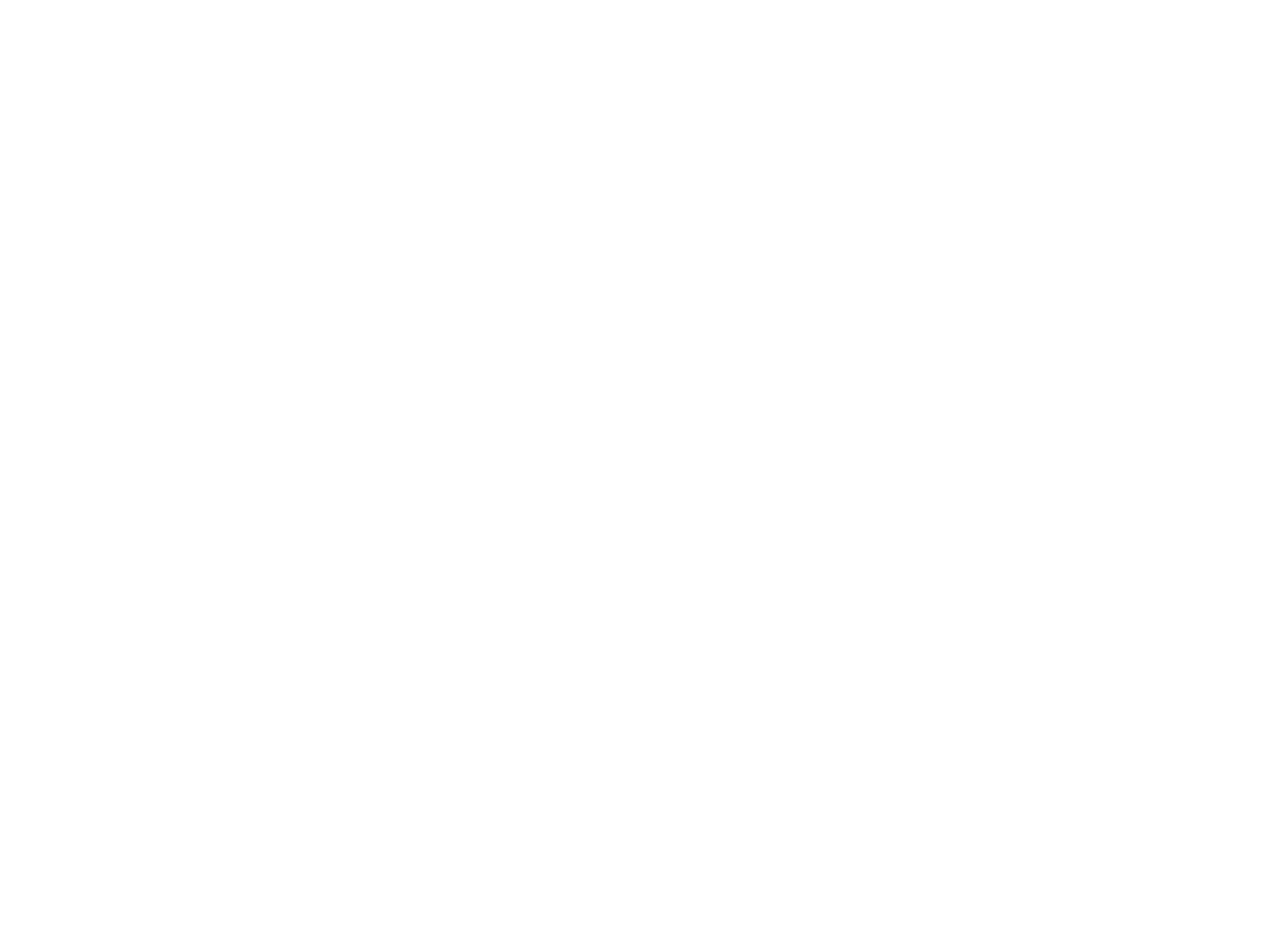
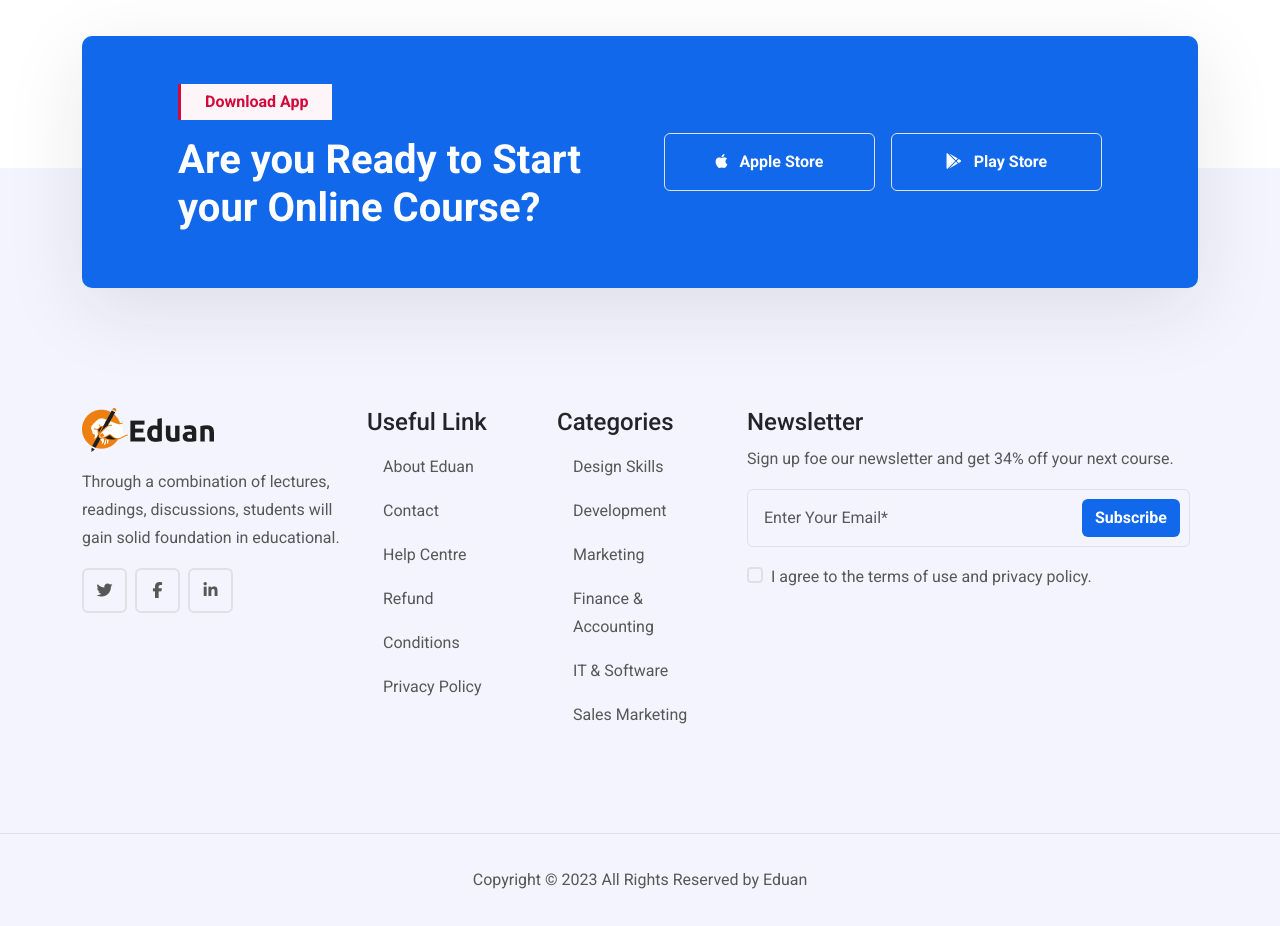
Before and after one commit to IMostafaR/edu-ui-project, a React (Vite) app: page / in a window 1280 px wide. Shown: the part 7180-8106 px from the top of the page. Before the commit the page ends 7096 px from the top, so only its background shows below. Built offline with nearby package versions, Linux system fonts and the light colour scheme; a web font is replaced by a local one.

Commit message:
creating footer

```diff
--- a/src/components/Layout.jsx
+++ b/src/components/Layout.jsx
@@ -1,13 +1,13 @@
+import Footer from "../shared/footer/Footer.jsx";
 import Navbar from "../shared/navbar/Navbar.jsx";
-import { Outlet, useNavigate } from "react-router-dom";
+import { Outlet } from "react-router-dom";
 
 const Layout = () => {
-  let navigate = useNavigate();
-
   return (
     <>
       <Navbar />
       <Outlet />
+      <Footer />
     </>
   );
 };
--- a/src/shared/footer/Footer.jsx
+++ b/src/shared/footer/Footer.jsx
@@ -1,7 +1,186 @@
-import "../css/footer.css";
+import "./style.css";
+import { images } from "../../assets/imgs/index.js";
+import { Link } from "react-router-dom";
 
-const footer = () => {
-  return <div></div>;
+const Footer = () => {
+  return (
+    <>
+      <footer className="pt-120">
+        <div className="container download-app">
+          <div className="bg-blue position-relative box-shadow box-radius p-5 align-items-center">
+            <div className="row align-items-center gx-5 px-5">
+              <div className="col-lg-6">
+                <div>
+                  <span className="bg-light-red py-1 px-4 tx-red fw-bold mb-3 d-inline-block">
+                    Download App
+                  </span>
+                  <h2 className="fw-bold text-white fs-1">
+                    Are you Ready to Start your Online Course?
+                  </h2>
+                </div>
+              </div>
+              <div className="col-lg-6">
+                <div className="d-sm-flex justify-content-center justify-content-lg-end align-items-center gap-3">
+                  <button className="btn bg-blue py-3 border-1 border d-block w-100 mb-3 mb-sm-auto">
+                    <Link
+                      className="text-decoration-none text-white fw-bold"
+                      to="#"
+                    >
+                      <i className="fa-brands fa-apple pe-2"></i> Apple Store
+                    </Link>
+                  </button>
+                  <button className="btn bg-blue py-3 border-1 border d-block w-100">
+                    <Link
+                      className="text-decoration-none text-white fw-bold"
+                      to="#"
+                    >
+                      <i className="fa-brands fa-google-play pe-2"></i> Play
+                      Store
+                    </Link>
+                  </button>
+                </div>
+              </div>
+            </div>
+          </div>
+        </div>
+        <div className="main-footer bg-purple pt-120">
+          <div className="footer-content pt-120 container pb-5">
+            <div className="row justify-content-between">
+              <div className="col-12 col-sm-6 col-lg-3 mb-5">
+                <div className="content">
+                  <div>
+                    <Link to="/">
+                      <img src={images.logo} alt="logo" />
+                    </Link>
+                    <p className="pt-3 tx-gray">
+                      Through a combination of lectures, readings, discussions,
+                      students will gain solid foundation in educational.
+                    </p>
+                    <div className="social-icons">
+                      <Link
+                        className="text-decoration-none tx-gray d-inline-block border border-2 text-center align-content-center button-radius me-2"
+                        to="https://www.x.com"
+                        target="_blank"
+                      >
+                        <i className="fa-brands fa-twitter"></i>
+                      </Link>
+                      <Link
+                        className="text-decoration-none tx-gray d-inline-block border border-2 text-center align-content-center button-radius me-2"
+                        to="https://www.facebook.com"
+                        target="_blank"
+                      >
+                        <i className="fa-brands fa-facebook-f"></i>
+                      </Link>
+                      <Link
+                        className="text-decoration-none tx-gray d-inline-block border border-2 text-center align-content-center button-radius me-2"
+                        to="https://www.linkedin.com"
+                        target="_blank"
+                      >
+                        <i className="fa-brands fa-linkedin-in"></i>
+                      </Link>
+                    </div>
+                  </div>
+                </div>
+              </div>
+              <div className="col-12 col-sm-6 col-lg-2 mb-5">
+                <div className="content">
+                  <h4>Useful Link</h4>
+                  <nav className="nav flex-column">
+                    <Link className="nav-link tx-gray" to="about">
+                      About Eduan{" "}
+                    </Link>
+                    <Link className="nav-link tx-gray" to="contact">
+                      Contact{" "}
+                    </Link>
+                    <Link className="nav-link tx-gray" to="contact">
+                      Help Centre
+                    </Link>
+                    <Link className="nav-link tx-gray" to="pricing">
+                      Refund
+                    </Link>
+                    <Link className="nav-link tx-gray" to="blog">
+                      Conditions
+                    </Link>
+                    <Link className="nav-link tx-gray" to="courses">
+                      Privacy Policy
+                    </Link>
+                  </nav>
+                </div>
+              </div>
+              <div className="col-12 col-sm-6 col-lg-2 mb-5">
+                <div className="content">
+                  <h4>Categories</h4>
+                  <nav className="nav flex-column">
+                    <Link className="nav-link tx-gray" to="course-details">
+                      Design Skills
+                    </Link>
+                    <Link className="nav-link tx-gray" to="course-details">
+                      Development
+                    </Link>
+                    <Link className="nav-link tx-gray" to="course-details">
+                      Marketing
+                    </Link>
+                    <Link className="nav-link tx-gray" to="course-details">
+                      Finance & Accounting
+                    </Link>
+                    <Link className="nav-link tx-gray" to="course-details">
+                      IT & Software
+                    </Link>
+                    <Link className="nav-link tx-gray" to="course-details">
+                      Sales Marketing
+                    </Link>
+                  </nav>
+                </div>
+              </div>
+              <div className="col-12 col-sm-6 col-lg-5 mb-5">
+                <div className="content">
+                  <h4>Newsletter</h4>
+                  <p className="tx-gray">
+                    Sign up foe our newsletter and get 34% off your next course.
+                  </p>
+                  <form>
+                    <div className="me-2 mb-3 mb-xl-auto w-auto position-relative">
+                      <input
+                        type="search"
+                        className="form-control bg-purple border-1 w-100 p-3 button-radius"
+                        placeholder="Enter Your Email*"
+                      />
+                      <button
+                        className="btn position-absolute bg-blue text-white fw-bold"
+                        type="button"
+                        id="button-addon2"
+                      >
+                        Subscribe
+                      </button>
+                    </div>
+                    <div className="form-check mt-3">
+                      <input
+                        className="form-check-input bg-purple border-2"
+                        type="checkbox"
+                        value=""
+                        id="flexCheckDefault"
+                      />
+                      <label
+                        className="form-check-label tx-gray"
+                        htmlFor="flexCheckDefault"
+                      >
+                        I agree to the terms of use and privacy policy.
+                      </label>
+                    </div>
+                  </form>
+                </div>
+              </div>
+            </div>
+          </div>
+          <div className="copyrights border-top border-1 text-center tx-gray p-2">
+            <p className="m-0 p-4">
+              Copyright &#169; 2023 All Rights Reserved by Eduan
+            </p>
+          </div>
+        </div>
+      </footer>
+    </>
+  );
 };
 
-export default footer;
+export default Footer;
```
